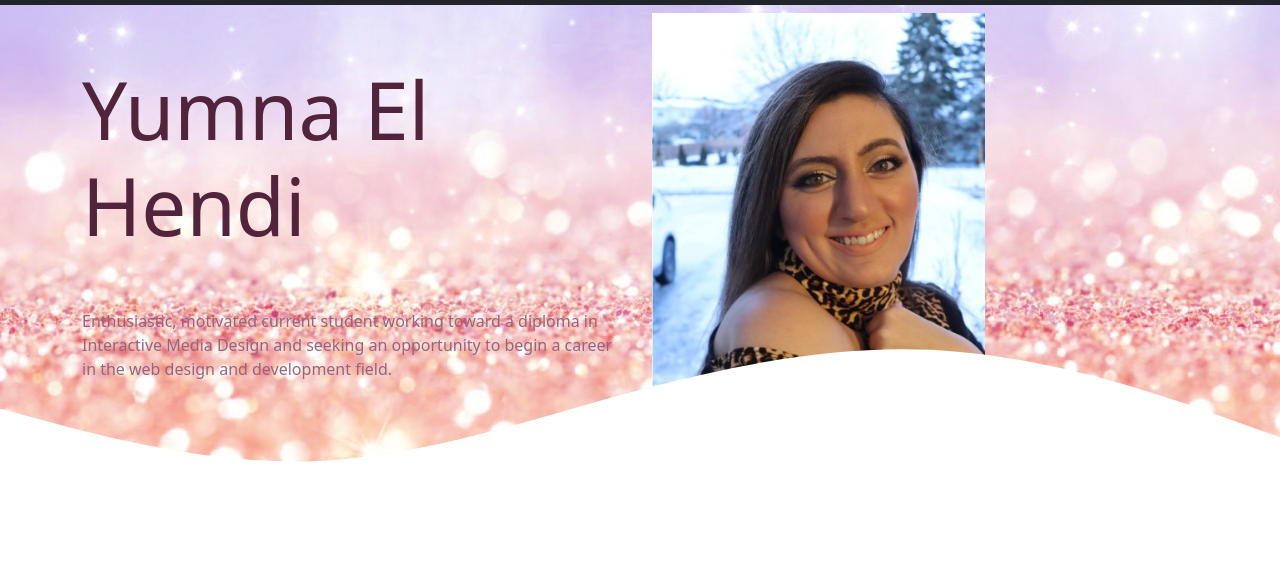
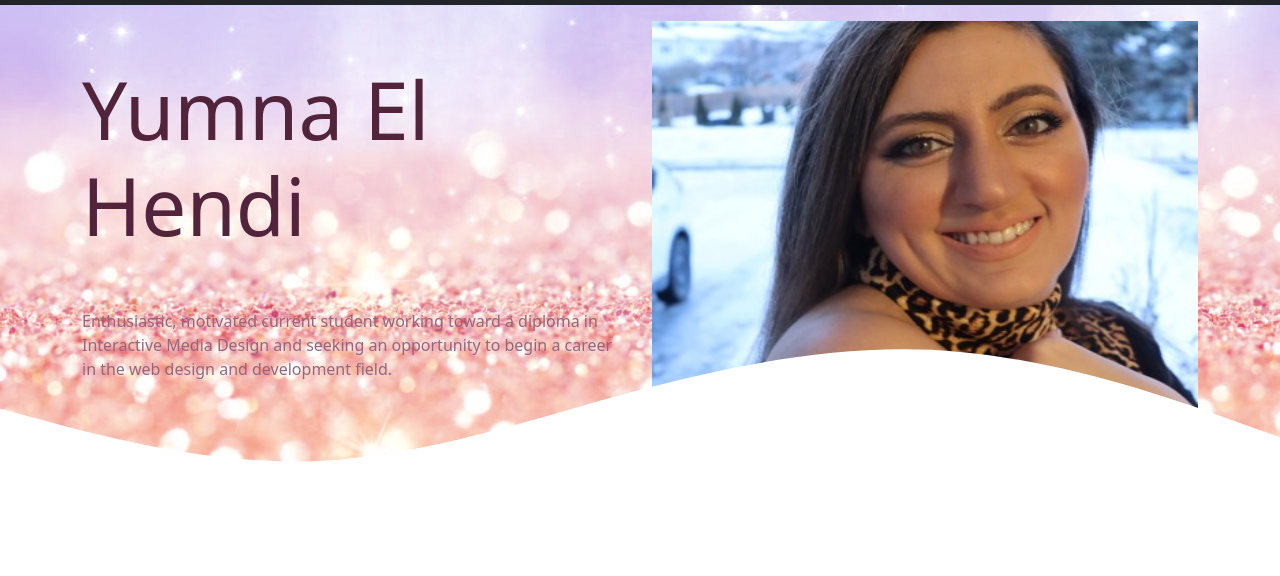
Before and after one commit to Elhe0016/mtm6201-Final, a plain HTML site: page index.html in a window 1280 px wide. Shown: the part 221-797 px from the top of the page. Drawn offline with nearby package versions, Linux system fonts and the light colour scheme.

Commit message:
final version

```diff
--- a/index.html
+++ b/index.html
@@ -74,9 +74,11 @@
        <p>Enthusiastic, motivated current student working toward a diploma in Interactive Media Design and   seeking an opportunity to begin a career in the web design and development field.</p>
     </div>
     <div class="col-sm-10 col-md-6">
-      <img src="images/profile-400_x_600.JPG" id="profile" class="img-fluid" alt="Yumna" >
+      <div class="row py-2" >
+      <img src="images/profile-400_x_400.JPG" id="profile" class="img-fluid sm" alt="Yumna" >
     </div>
   </div>
+</div>
 </div>
 </section>
 
```
